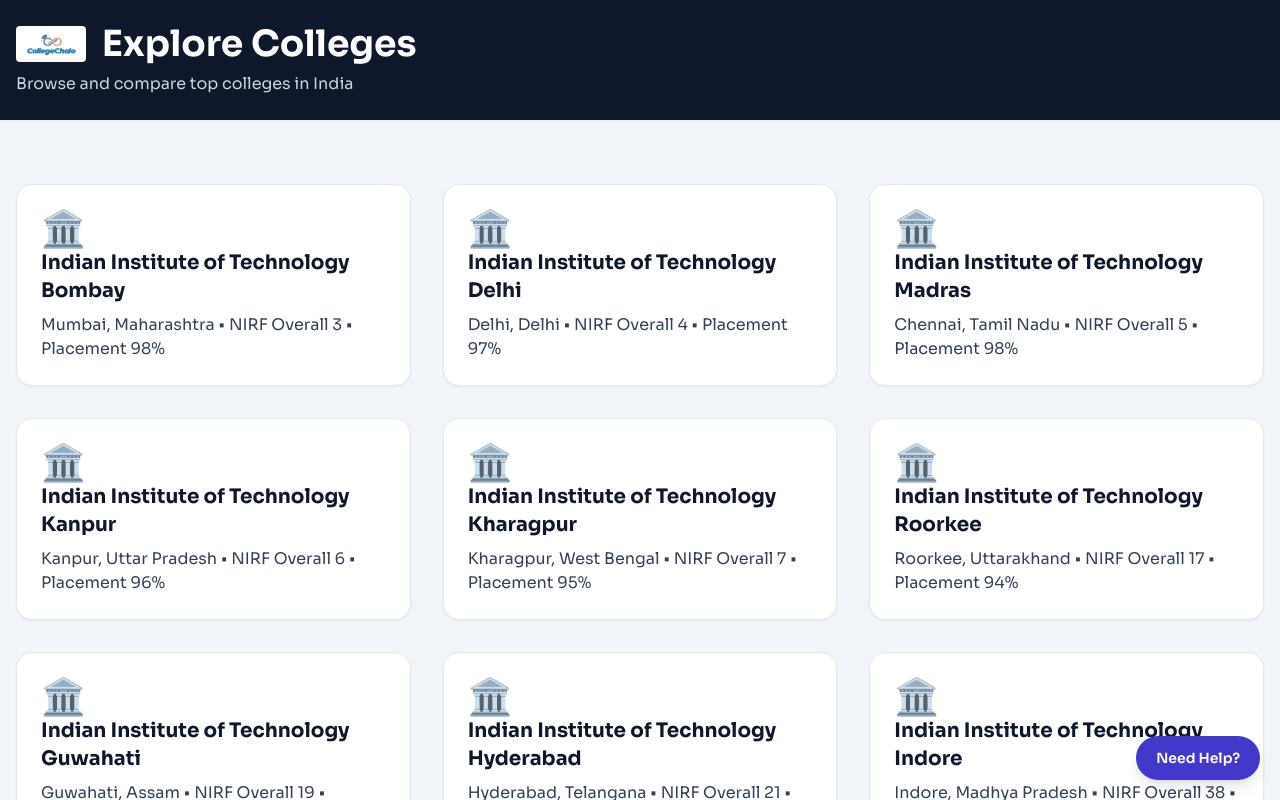
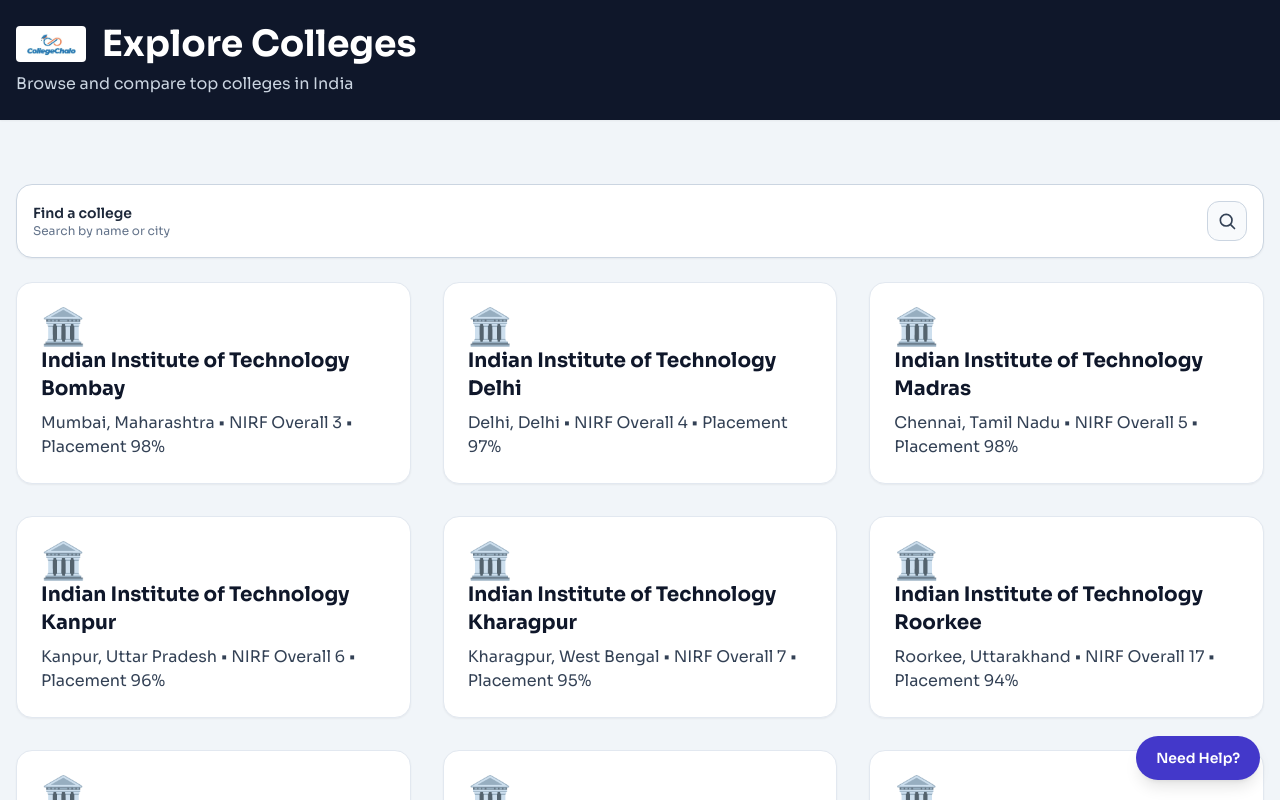
Before and after one commit to sameer-test-server/collegechalo-website, a Next.js app: page /colleges in a window 1280 px wide. Shown: the top 800 px of the page. Built offline with nearby package versions, Linux system fonts and the light colour scheme.

Commit message:
Use animated search toggle and update quick start

```diff
--- /dev/null
+++ b/src/app/colleges/CollegesSearchToggleAnimated.tsx
@@ -0,0 +1,101 @@
+'use client';
+
+import { useEffect, useRef, useState } from 'react';
+
+interface CollegesSearchToggleAnimatedProps {
+  initialSearch?: string;
+  state?: string;
+  type?: string;
+}
+
+export default function CollegesSearchToggleAnimated({
+  initialSearch,
+  state,
+  type,
+}: CollegesSearchToggleAnimatedProps) {
+  const [open, setOpen] = useState(Boolean(initialSearch));
+  const [query, setQuery] = useState(initialSearch ?? '');
+  const inputRef = useRef<HTMLInputElement | null>(null);
+
+  useEffect(() => {
+    if (open) inputRef.current?.focus();
+  }, [open]);
+
+  return (
+    <div
+      className={`mb-6 rounded-2xl border bg-white p-4 transition-all duration-300 ${
+        open
+          ? 'border-indigo-200 shadow-lg shadow-indigo-100/70'
+          : 'border-slate-300 shadow-sm'
+      }`}
+    >
+      <div className="flex items-center justify-between gap-3">
+        <div>
+          <p className="text-sm font-semibold text-slate-800">Find a college</p>
+          <p className="text-xs text-slate-500">Search by name or city</p>
+        </div>
+        <button
+          type="button"
+          onClick={() => setOpen((prev) => !prev)}
+          className="inline-flex h-10 w-10 items-center justify-center rounded-xl border border-slate-300 bg-slate-50 text-slate-700 transition-all duration-200 hover:-translate-y-0.5 hover:border-indigo-400 hover:text-indigo-700 active:translate-y-0 active:scale-95"
+          aria-label={open ? 'Close search' : 'Open search'}
+          aria-expanded={open}
+          title={open ? 'Close search' : 'Search colleges'}
+        >
+          <svg
+            aria-hidden="true"
+            className={`h-5 w-5 transition-transform duration-200 ${open ? 'scale-110 rotate-6' : 'scale-100 rotate-0'}`}
+            viewBox="0 0 24 24"
+            fill="none"
+            stroke="currentColor"
+            strokeWidth="2"
+            strokeLinecap="round"
+            strokeLinejoin="round"
+          >
+            <circle cx="11" cy="11" r="7" />
+            <line x1="21" y1="21" x2="16.65" y2="16.65" />
+          </svg>
+        </button>
+      </div>
+
+      <div
+        className={`overflow-hidden transition-[max-height,opacity,transform] duration-300 ease-out ${
+          open
+            ? 'mt-4 max-h-[240px] opacity-100 translate-y-0'
+            : 'max-h-0 opacity-0 -translate-y-2'
+        }`}
+      >
+        <div className={`origin-top transition-transform duration-300 ${open ? 'scale-100' : 'scale-[0.98]'}`}>
+          <form action="/colleges" method="get" className="flex flex-col gap-3 md:flex-row md:items-center">
+            <input
+              ref={inputRef}
+              name="search"
+              type="search"
+              value={query}
+              onChange={(event) => setQuery(event.target.value)}
+              placeholder="Search by college name or city"
+              className="w-full rounded-xl border border-slate-300 bg-white px-4 py-2.5 text-sm text-slate-900 shadow-sm transition-shadow duration-200 focus:border-indigo-500 focus:outline-none focus:ring-2 focus:ring-indigo-200"
+            />
+            <div className="flex items-center gap-3">
+              <button
+                type="submit"
+                className="rounded-xl bg-indigo-600 px-4 py-2.5 text-sm font-semibold text-white transition hover:bg-indigo-500"
+              >
+                Search
+              </button>
+              <button
+                type="button"
+                onClick={() => setOpen(false)}
+                className="text-sm font-semibold text-slate-600 hover:text-slate-900"
+              >
+                Close
+              </button>
+            </div>
+            {state && <input type="hidden" name="state" value={state} />}
+            {type && <input type="hidden" name="type" value={type} />}
+          </form>
+        </div>
+      </div>
+    </div>
+  );
+}
--- a/src/app/colleges/page.tsx
+++ b/src/app/colleges/page.tsx
@@ -2,6 +2,7 @@
 import { Header, Footer, Card } from '@/components';
 import { collegesData } from '@/lib/colleges-data';
 import { generateIndexId } from '@/lib/id-generator';
+import CollegesSearchToggleAnimated from './CollegesSearchToggleAnimated';
 
 interface Props {
   searchParams: Promise<{
@@ -44,6 +45,12 @@
 
       <section className="py-16">
         <div className="max-w-7xl mx-auto px-4">
+          <CollegesSearchToggleAnimated
+            initialSearch={params.search}
+            state={params.state}
+            type={params.type}
+          />
+
           {(stateFilter || typeFilter || searchFilter) && (
             <div className="mb-6 rounded-2xl border border-slate-300 bg-white p-4">
               <p className="text-sm font-semibold text-slate-700">
```
Also changed, not shown: 1 other file (tests, documents, lock files or other folders).
